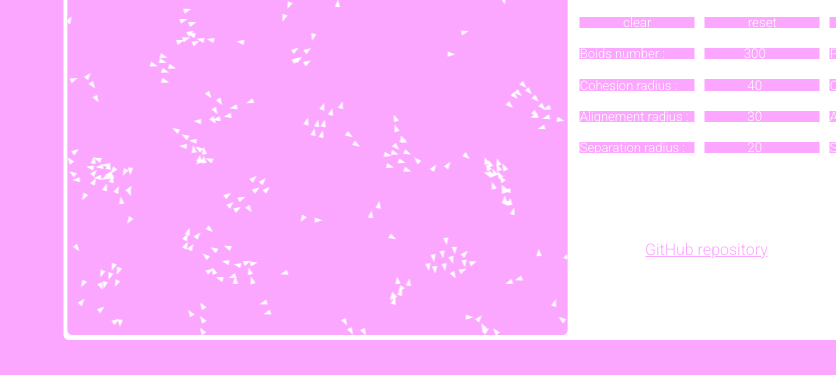
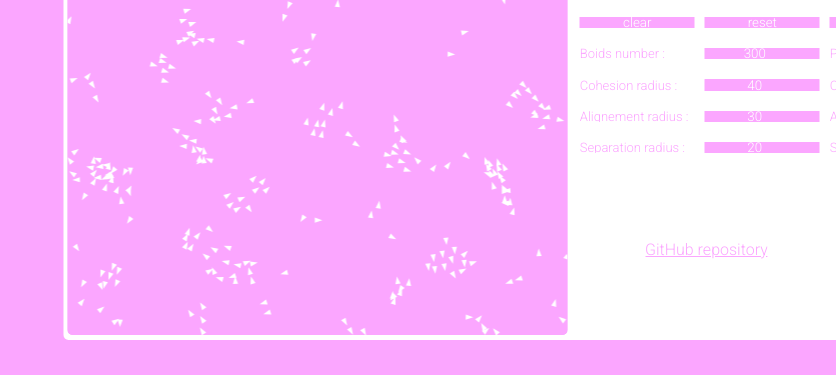
Before and after one commit to MattEstHaut/mattesthaut.github.io, a plain HTML site: page boids/index.html in a window 1280 px wide. Shown: the part 425-800 px from the top of the page, without its empty margins (444-1280 px from the left). Drawn offline with Linux system fonts and the light colour scheme.

Commit message:
Design update.

```diff
--- a/boids/style.css
+++ b/boids/style.css
@@ -59,10 +59,9 @@ html, body
 #options > div > p
 {
 	font-size: 13px;
-	color: white;
+	color: #fba6ff;
 	white-space: nowrap;
 	border-radius: 2px;
-	background-color: #fba6ff;
 }
 
 #options > div:first-child > p
```
